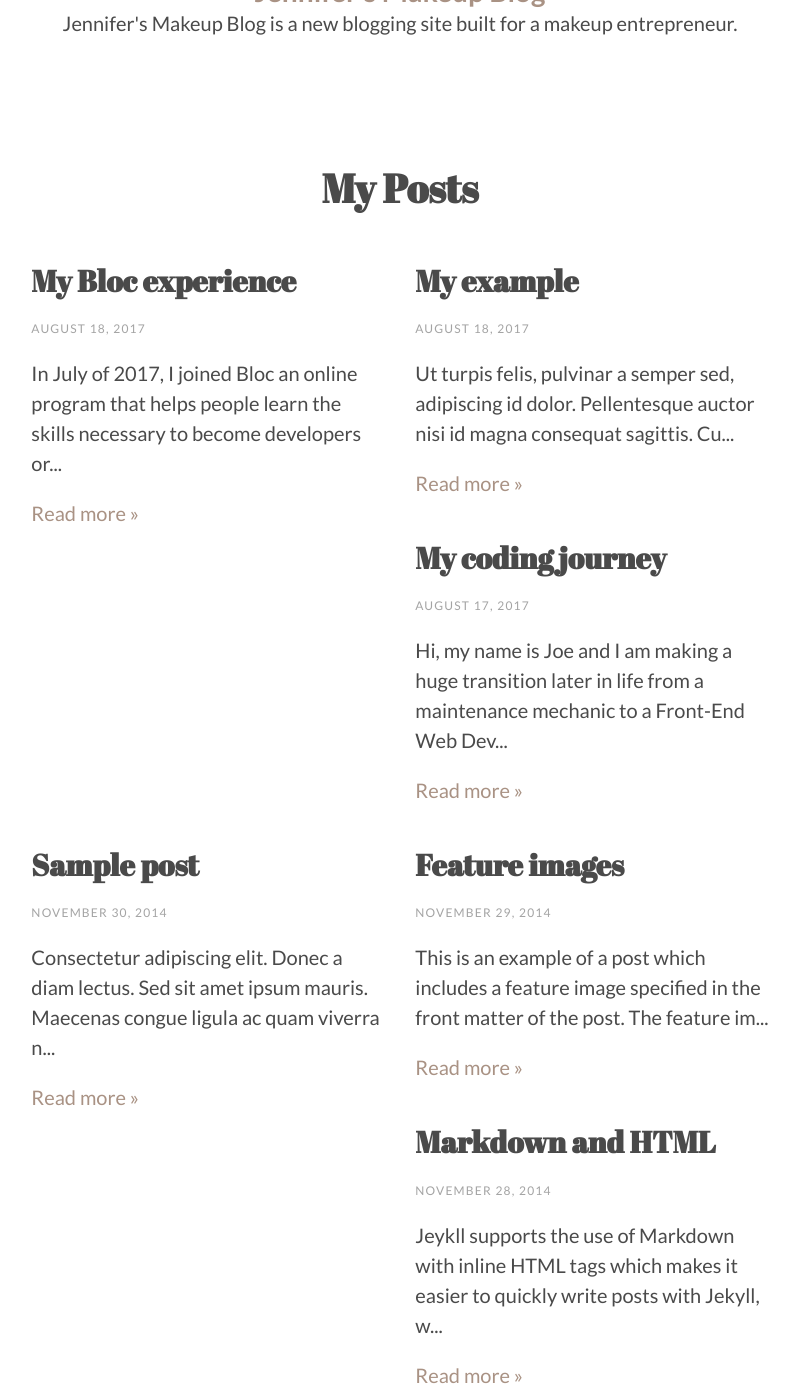
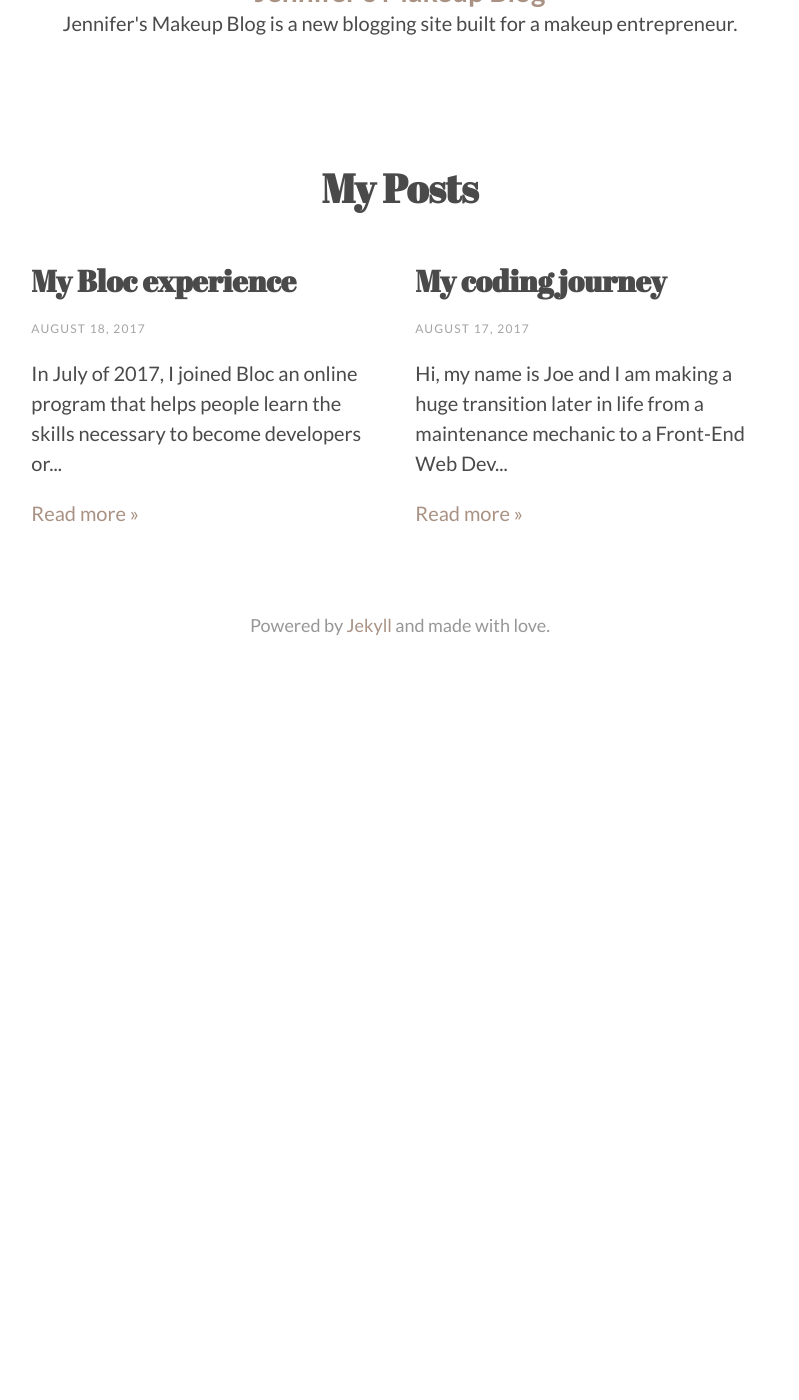
Before and after one commit to Jar36/portfolio, a Jekyll site: the page built from index.html, in a window 1280 px wide and 1400 px high, scrolled down 2560 px. Shown: the whole window, without its empty margins (240-1039 px from the left). Built offline with Jekyll 4.4.1, drawn with Linux system fonts in a browser that asks for light colours; nearby versions of some CDN libraries; the list of posts is cut into pages by our own code; after the commit the page ends 3263 px from its top, so only the background shows below that; some of the changed text lies outside the part shown.

Commit message:
update posts

```diff
--- a/_config.yml
+++ b/_config.yml
@@ -10,8 +10,8 @@ theme_settings:
 
   # Header and footer text
   header_text: >
-     <h1>Witty & Hilarious Rails Developer</h1>
-     <p>I'm a kickass developer specializing in Rails, AngularJS, and MongoDB.</p>
+     <h1>Junior Web Developer</h1>
+     <p>I'm a junior developer specializing in HTML, CSS, Ruby and Rails.</p>
   header_text_feature_image:
   footer_text: >
    Powered by <a href="http://jekyllrb.com">Jekyll</a> and made with love.
--- a/_posts/2014-11-28-markdown-and-html.md
+++ /dev/null
@@ -1,51 +0,0 @@
----
-layout: post
-title: Markdown and HTML
----
-
-Jeykll supports the use of [Markdown](http://daringfireball.net/projects/markdown/syntax) with inline HTML tags which makes it easier to quickly write posts with Jekyll, without having to worry too much about text formatting. A sample of the formatting follows.
-
-Tables have also been extended from Markdown:
-
-First Header  | Second Header
-------------- | -------------
-Content Cell  | Content Cell
-Content Cell  | Content Cell
-
-Here's an example of an image, which is included using Markdown:
-
-![Geometric pattern with fading gradient]({{ site.baseurl }}/img/blocflix.png)
-
-Highlighting for code in Jekyll is done using Pygments or Rouge. This theme makes use of Pygments by default.
-
-{% highlight js %}
-// count to ten
-for (var i = 1; i <= 10; i++) {
-    console.log(i);
-}
-{% endhighlight %}
-
-{% highlight ruby %}
-def show
-  @widget = Widget(params[:id])
-  respond_to do |format|
-    format.html # show.html.erb
-    format.json { render json: @widget }
-  end
-end
-{% endhighlight %}
-
-{% highlight js %}
-// count to twenty
-var j = 0;
-while (j < 20) {
-    j++;
-    console.log(j);
-}
-{% endhighlight %}
-
-Type Theme uses KaTeX to display maths. Equations such as $$S_n = a \times \frac{1-r^n}{1-r}$$ can be displayed inline.
-
-Alternatively, they can be shown on a new line:
-
-$$ f(x) = \int \frac{2x^2+4x+6}{x-2} $$
--- a/_posts/2014-11-29-feature-images.md
+++ /dev/null
@@ -1,6 +0,0 @@
----
-layout: post
-title: Feature images
-feature-img: "img/sample_feature_img.png"
----
-This is an example of a post which includes a feature image specified in the front matter of the post. The feature image spans the full-width of the page, and is shown with the title on permalink pages.
--- a/_posts/2014-11-30-sample-post.md
+++ /dev/null
@@ -1,21 +0,0 @@
----
-layout: post
-title: Sample post
----
-Consectetur adipiscing elit. Donec a diam lectus. Sed sit amet ipsum mauris. Maecenas congue ligula ac quam viverra nec consectetur ante hendrerit. Donec et mollis dolor. Praesent et diam eget libero egestas mattis sit amet vitae augue. Nam tincidunt congue enim, ut porta lorem lacinia consectetur. Donec ut libero sed arcu vehicula ultricies a non tortor. Lorem ipsum dolor sit amet, consectetur adipiscing elit. Aenean ut gravida lorem.
-
-* Consectetur adipiscing elit
-* Donec a diam lectus
-* Sed sit amet ipsum mauris
-
-Ut turpis felis, pulvinar a semper sed, adipiscing id dolor. Pellentesque auctor nisi id magna consequat sagittis. Curabitur dapibus enim sit amet elit pharetra tincidunt feugiat nisl imperdiet. Ut convallis libero in urna ultrices accumsan. Donec sed odio eros. Donec viverra mi quis quam pulvinar at malesuada arcu rhoncus. Cum sociis natoque penatibus et magnis dis parturient montes, nascetur ridiculus mus. In rutrum accumsan ultricies. Mauris vitae nisi at sem facilisis semper ac in est.
-
-Nunc diam velit, adipiscing ut tristique vitae, sagittis vel odio. Maecenas convallis ullamcorper ultricies. Curabitur ornare, ligula *semper consectetur sagittis*, nisi diam iaculis velit, id fringilla sem nunc vel mi. Nam dictum, odio nec pretium volutpat, arcu ante placerat erat, non tristique elit urna et turpis. Quisque mi metus, ornare sit amet fermentum et, tincidunt et orci. Fusce eget orci a orci congue vestibulum.
-
-Ut dolor diam, elementum et vestibulum eu, porttitor vel elit. Curabitur venenatis pulvinar tellus gravida ornare. Sed et erat faucibus nunc euismod ultricies ut id justo. Nullam cursus suscipit nisi, et ultrices justo sodales nec. Fusce venenatis facilisis lectus ac semper. Aliquam at massa ipsum. Quisque bibendum purus convallis nulla ultrices ultricies. Nullam aliquam, mi eu aliquam tincidunt, purus velit laoreet tortor, viverra pretium nisi quam vitae mi. Fusce vel volutpat elit. Nam sagittis nisi dui.
-
-> Suspendisse lectus leo, consectetur in tempor sit amet, placerat quis neque
-
-Etiam luctus porttitor lorem, sed suscipit est rutrum non. Curabitur lobortis nisl a enim congue semper. Aenean commodo ultrices imperdiet. Vestibulum ut justo vel sapien venenatis tincidunt.
-
-Phasellus eget dolor sit amet ipsum dapibus condimentum vitae quis lectus. Aliquam ut massa in turpis dapibus convallis. Praesent elit lacus, vestibulum at malesuada et, ornare et est. Ut augue nunc, sodales ut euismod non, adipiscing vitae orci. Mauris ut placerat justo. Mauris in ultricies enim. Quisque nec est eleifend nulla ultrices egestas quis ut quam. Donec sollicitudin lectus a mauris pulvinar id aliquam urna cursus. Cras quis ligula sem, vel elementum mi. Phasellus non ullamcorper urna.
--- a/_posts/2017-08-18-example.md
+++ /dev/null
@@ -1,8 +0,0 @@
----
-layout: post
-title: My example
-feature-img: "img/example.png"
----
-<p>Ut turpis felis, pulvinar a semper sed, adipiscing id dolor. Pellentesque auctor nisi id magna consequat sagittis. Curabitur dapibus enim sit amet elit pharetra tincidunt feugiat nisl imperdiet. Ut convallis libero in urna ultrices accumsan. Donec sed odio eros. Donec viverra mi quis quam pulvinar at malesuada arcu rhoncus. Cum sociis natoque penatibus et magnis dis parturient montes, nascetur ridiculus mus. In rutrum accumsan ultricies. Mauris vitae nisi at sem facilisis semper ac in est.</p>
-
-<p>Nunc diam velit, adipiscing ut tristique vitae, sagittis vel odio. Maecenas convallis ullamcorper ultricies. Curabitur ornare, ligula *semper consectetur sagittis*, nisi diam iaculis velit, id fringilla sem nunc vel mi. Nam dictum, odio nec pretium volutpat, arcu ante placerat erat, non tristique elit urna et turpis. Quisque mi metus, ornare sit amet fermentum et, tincidunt et orci. Fusce eget orci a orci congue vestibulum.</p>
```
Also changed, not shown: _posts/2017-08-18-my-experience-at-bloc.md (+1 -1 lines).
